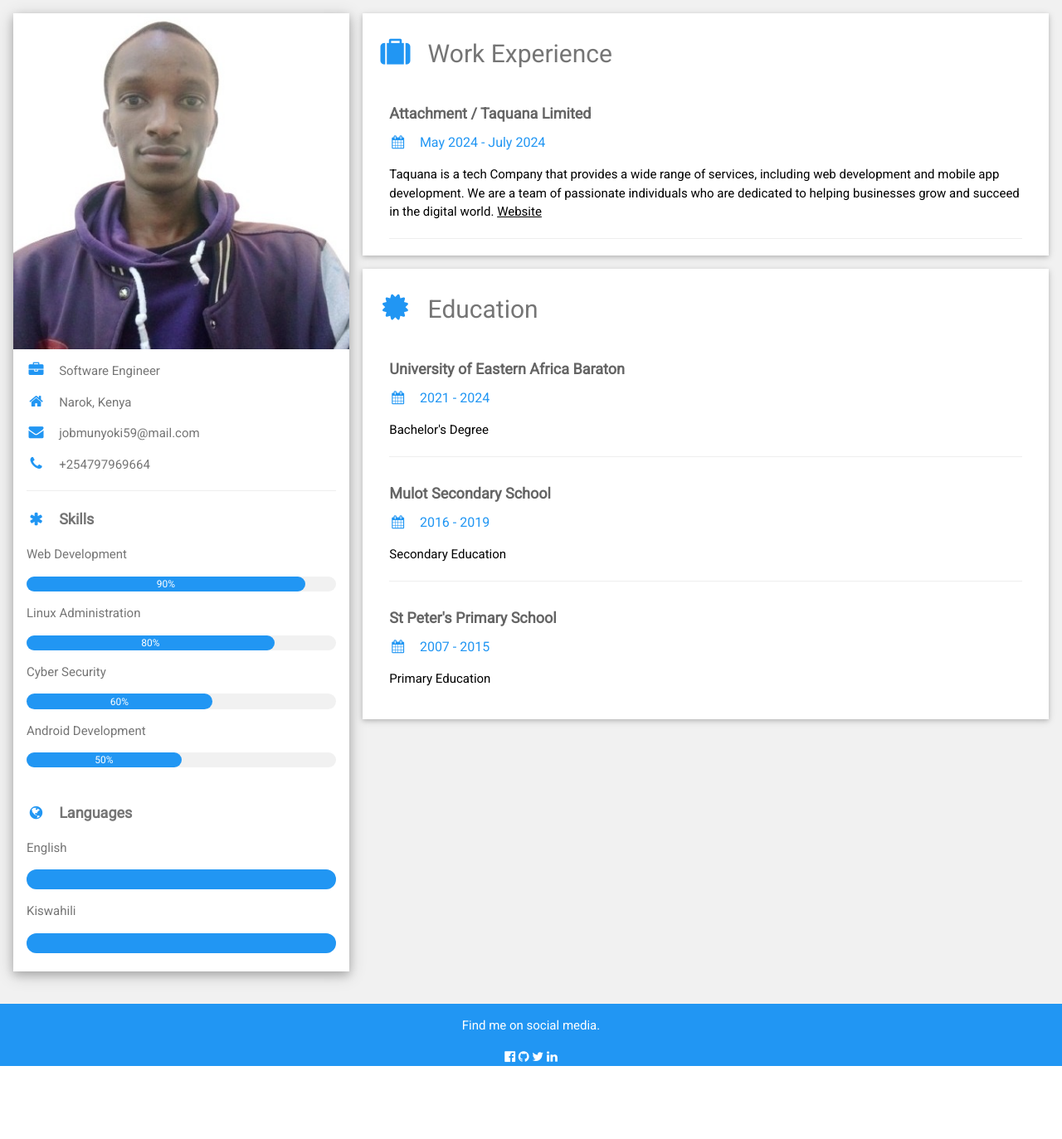
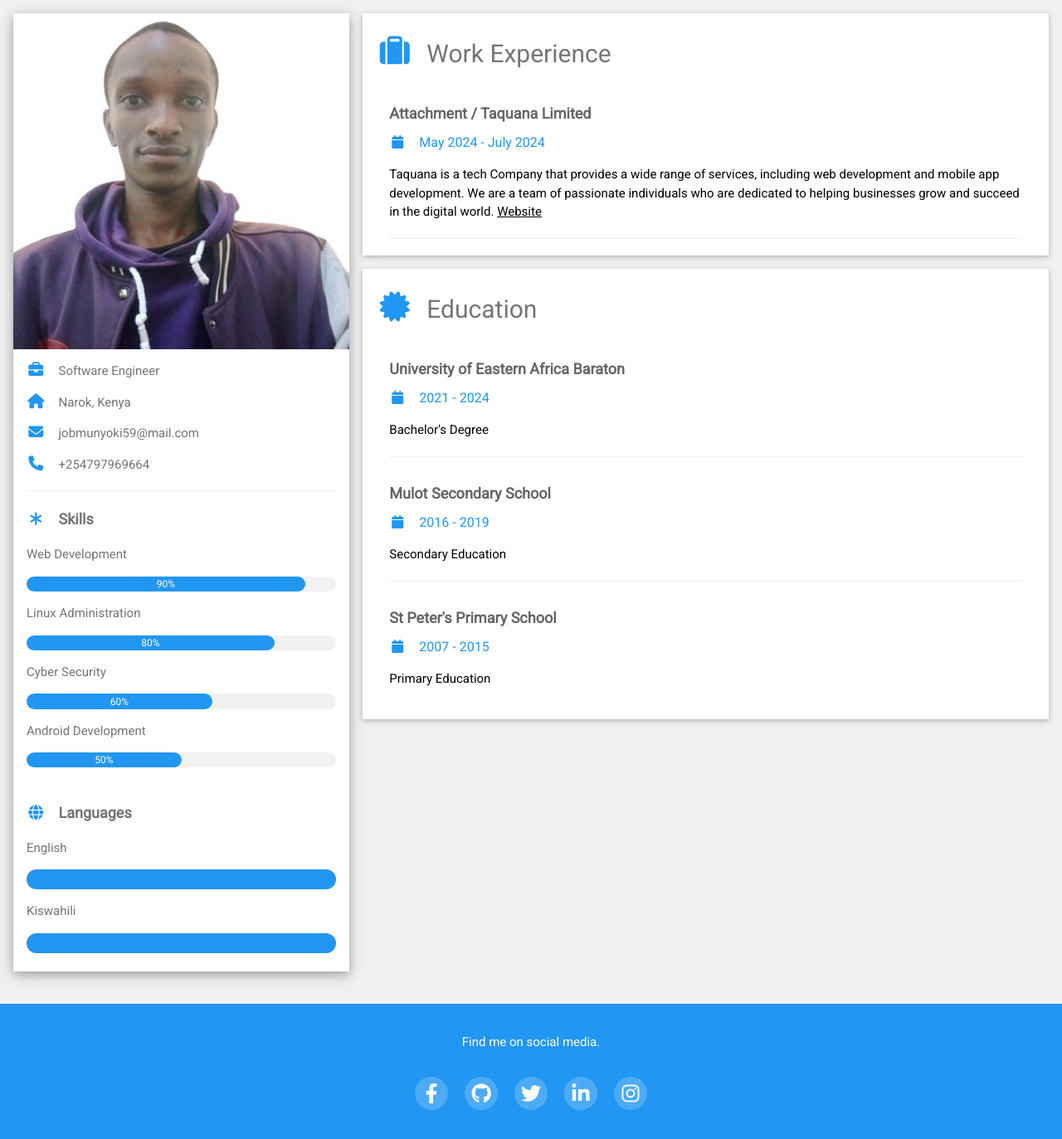
Before and after one commit to munyokii/munyoki-job, a Flask app: page /resume in a window 1280 px wide. Shown: the whole page at 83% size. Before the commit the page ends 1285 px from the top, so only its background shows below. Run offline with Flask 3, Linux system fonts and the light colour scheme.

Commit message:
added social media links

```diff
--- a/templates/resume.html
+++ b/templates/resume.html
@@ -7,9 +7,47 @@
 <link rel="stylesheet" href="https://www.w3schools.com/w3css/4/w3.css">
 <link rel="shortcut icon" href="{{ url_for('static', filename='favicon.ico') }}">
 <link rel='stylesheet' href='https://fonts.googleapis.com/css?family=Roboto'>
-<link rel="stylesheet" href="https://cdnjs.cloudflare.com/ajax/libs/font-awesome/4.7.0/css/font-awesome.min.css">
+<link rel="stylesheet" href="https://cdnjs.cloudflare.com/ajax/libs/font-awesome/6.4.0/css/all.min.css">
 <style>
 html,body,h1,h2,h3,h4,h5,h6 {font-family: "Roboto", sans-serif}
+
+.w3-blue {
+        background-color: #2196F3;
+        color: white;
+    }
+
+    .footer-content {
+        display: flex;
+        flex-direction: column;
+        align-items: center;
+        padding: 20px 0;
+    }
+
+    .social-icons {
+        display: flex;
+        gap: 20px;
+        margin: 15px 0;
+    }
+
+    .social-icons a {
+        color: #ffffff;
+        font-size: 24px;
+        text-decoration: none;
+        transition: all 0.3s ease;
+        background-color: rgba(255, 255, 255, 0.2);
+        width: 40px;
+        height: 40px;
+        display: flex;
+        align-items: center;
+        justify-content: center;
+        border-radius: 50%;
+    }
+
+    .social-icons a:hover {
+        background-color: white;
+        color: #2196F3;
+    }
+
 </style>
 </head>
 <body class="w3-light-grey">
@@ -119,11 +157,26 @@ html,body,h1,h2,h3,h4,h5,h6 {font-family: "Roboto", sans-serif}
 </div>
 
 <footer class="w3-container w3-blue w3-center w3-margin-top">
-  <p>Find me on social media.</p>
-  <i class="fa fa-facebook-official w3-hover-opacity"></i>
-  <i class="fa fa-github w3-hover-opacity"></i>
-  <i class="fa fa-twitter w3-hover-opacity"></i>
-  <i class="fa fa-linkedin w3-hover-opacity"></i>
+  <div class="footer-content">
+      <p>Find me on social media.</p>
+      <div class="social-icons">
+          <a href="https://www.facebook.com" target="_blank" rel="noopener noreferrer">
+              <i class="fab fa-facebook-f"></i>
+          </a>
+          <a href="https://github.com/MuliJob" target="_blank" rel="noopener noreferrer">
+              <i class="fab fa-github"></i>
+          </a>
+          <a href="https://x.com" target="_blank" rel="noopener noreferrer">
+            <i class="fab fa-twitter"></i>
+          </a>
+          <a href="https://www.linkedin.com/in/job-muli-b28599316?utm_source=share&utm_campaign=share_via&utm_content=profile&utm_medium=android_app" target="_blank" rel="noopener noreferrer">
+              <i class="fab fa-linkedin-in"></i>
+          </a>
+          <a href="https://www.instagram.com" target="_blank" rel="noopener noreferrer">
+              <i class="fab fa-instagram"></i>
+          </a>
+      </div>
+  </div>
 </footer>
 
 </body>
```
Also changed, not shown: static/css/style.css (+38 -0 lines), templates/index.html (+20 -5 lines).
